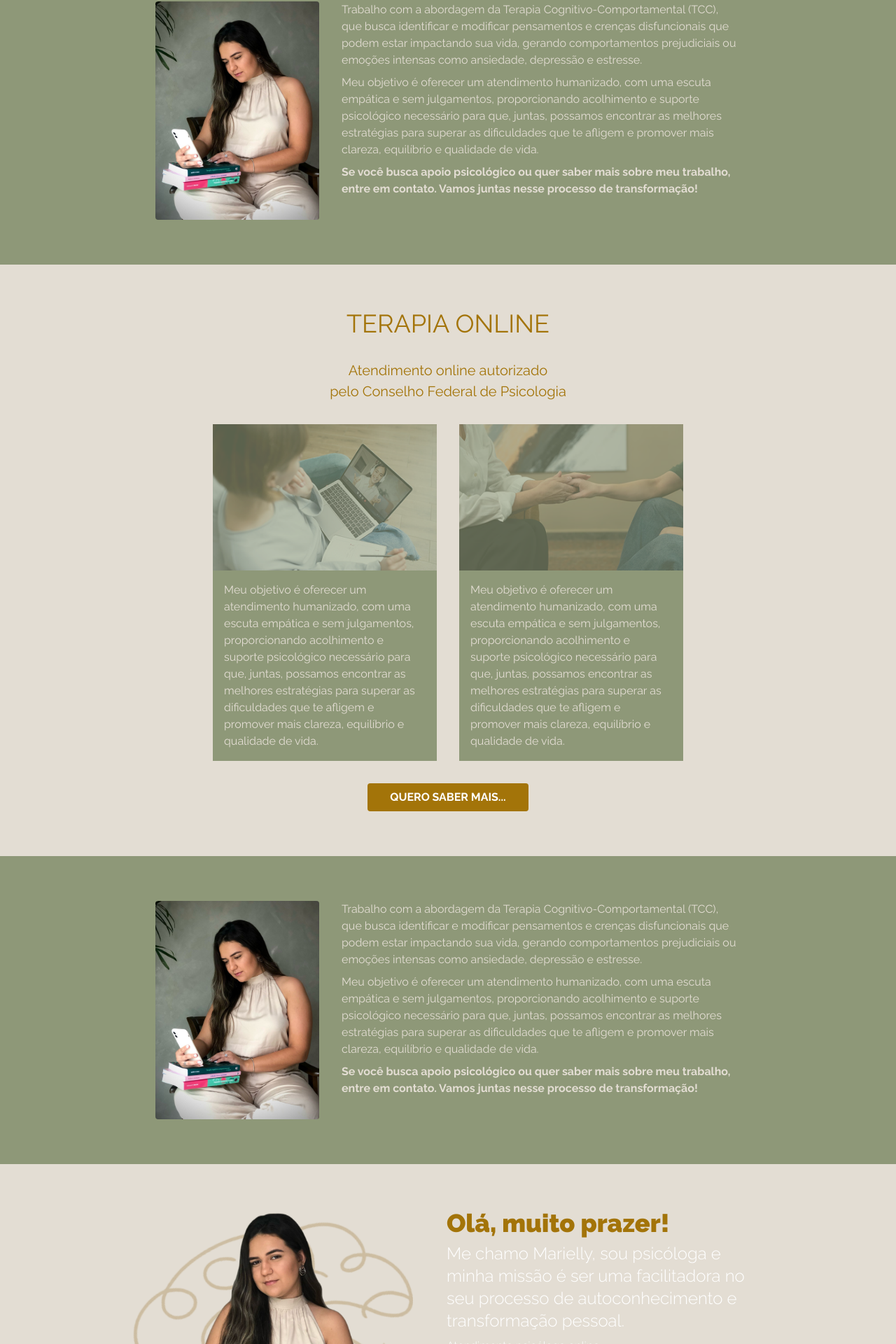
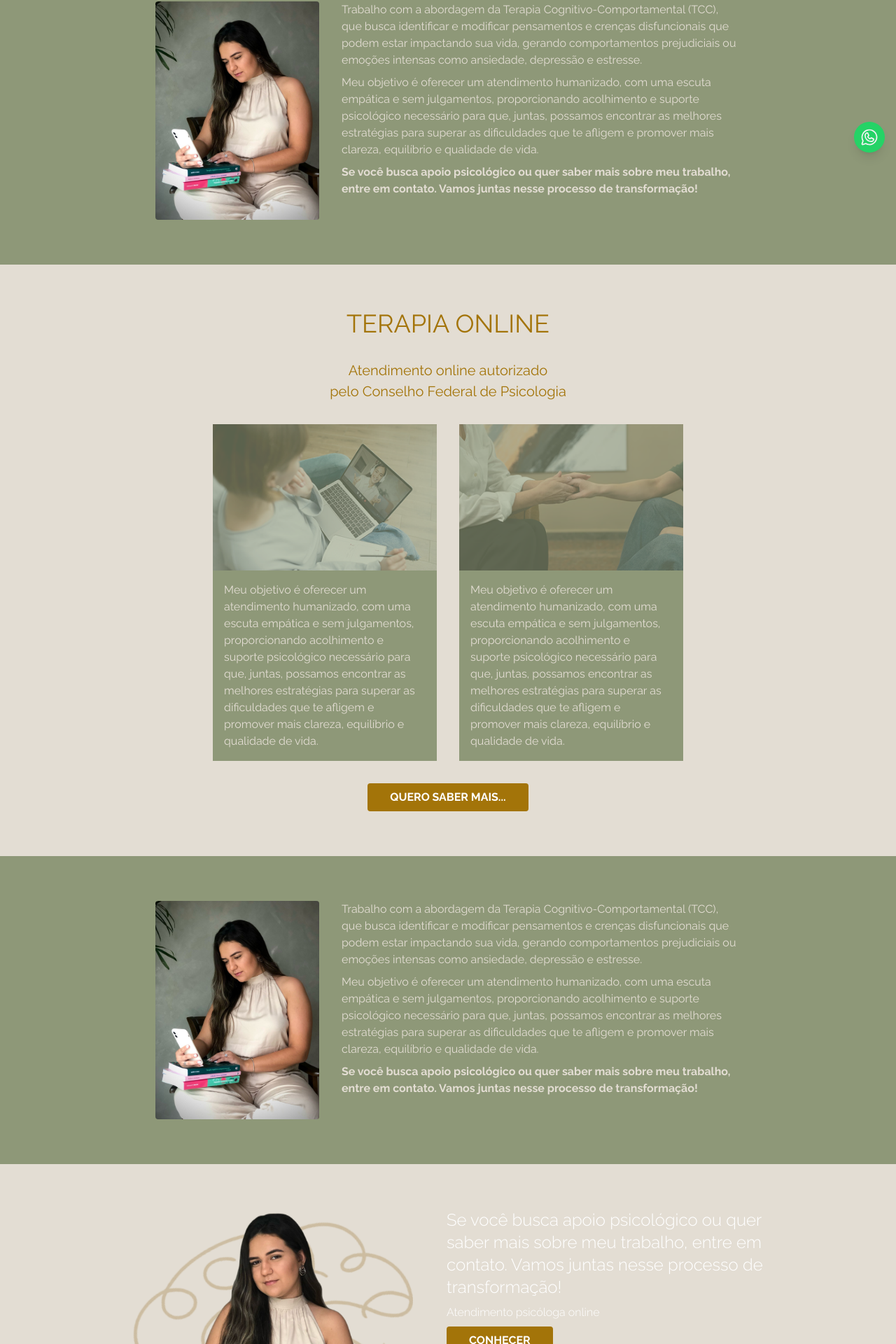
Before and after one commit to brenolapreza/marielly.com.br, a Next.js app: page / in a window 1280 px wide. Shown: the part 566-2486 px from the top of the page at 70% size. Built offline with nearby package versions, Linux system fonts and the light colour scheme.

Commit message:
feat: finaliza

```diff
--- a/package.json
+++ b/package.json
@@ -9,6 +9,7 @@
     "lint": "next lint"
   },
   "dependencies": {
+    "@phosphor-icons/react": "^2.1.7",
     "next": "15.2.4",
     "postcss": "^8.5.3",
     "react": "^19.0.0",
--- a/src/app/globals.css
+++ b/src/app/globals.css
@@ -15,6 +15,7 @@
   --color-primary-200: #DCD0BB;
   --color-secondary: #8E9878;
   --color-tertiary: #A37409;
+  --color-green-1: #25D366
 }
 
 @media (prefers-color-scheme: dark) {
--- a/src/app/page.tsx
+++ b/src/app/page.tsx
@@ -1,9 +1,11 @@
 import { Button } from "@/components/button";
 import { Header } from "@/components/header";
+import { Whatsapp } from "@/components/whatsapp";
 import Image from "next/image";
 
 export default function Home() {
   return (
+    <>
       <main>
         <Header />
         <section className="w-full container flex flex-col md:flex-row md:gap-2 gap-8 justify-center md:justify-between pt-8 md:pt-16">
@@ -44,11 +46,12 @@ export default function Home() {
                 depressão e estresse.
               </p>
               <p className="text-primary">
-              Meu objetivo é oferecer um atendimento humanizado, com uma escuta
-              empática e sem julgamentos, proporcionando acolhimento e suporte
-              psicológico necessário para que, juntas, possamos encontrar as
-              melhores estratégias para superar as dificuldades que te afligem e
-              promover mais clareza, equilíbrio e qualidade de vida.
+                Meu objetivo é oferecer um atendimento humanizado, com uma
+                escuta empática e sem julgamentos, proporcionando acolhimento e
+                suporte psicológico necessário para que, juntas, possamos
+                encontrar as melhores estratégias para superar as dificuldades
+                que te afligem e promover mais clareza, equilíbrio e qualidade
+                de vida.
               </p>
               <p className="text-primary">
                 <strong>
@@ -62,8 +65,10 @@ export default function Home() {
         </section>
         <section className="bg-primary">
           <div className="w-full container flex flex-col md:gap-8 gap-8 justify-center items-center md:justify-center p-8 md:py-16">
-          <h2 className="text-4xl text-center text-tertiary">TERAPIA ONLINE</h2>
-          <p className="text-[20px] text-center text-tertiary text-center ">
+            <h2 className="text-4xl text-center text-tertiary">
+              TERAPIA ONLINE
+            </h2>
+            <p className="text-[20px] text-center text-tertiary">
               Atendimento online autorizado <br /> pelo Conselho Federal de
               Psicologia
             </p>
@@ -80,11 +85,11 @@ export default function Home() {
                 <div className="bg-secondary p-4 h-full">
                   <span className="text-primary">
                     Meu objetivo é oferecer um atendimento humanizado, com uma
-                  escuta empática e sem julgamentos, proporcionando acolhimento
-                  e suporte psicológico necessário para que, juntas, possamos
-                  encontrar as melhores estratégias para superar as dificuldades
-                  que te afligem e promover mais clareza, equilíbrio e qualidade
-                  de vida.
+                    escuta empática e sem julgamentos, proporcionando
+                    acolhimento e suporte psicológico necessário para que,
+                    juntas, possamos encontrar as melhores estratégias para
+                    superar as dificuldades que te afligem e promover mais
+                    clareza, equilíbrio e qualidade de vida.
                   </span>
                 </div>
               </div>
@@ -99,11 +104,11 @@ export default function Home() {
                 <div className="bg-secondary p-4 h-full">
                   <span className="text-primary">
                     Meu objetivo é oferecer um atendimento humanizado, com uma
-                  escuta empática e sem julgamentos, proporcionando acolhimento
-                  e suporte psicológico necessário para que, juntas, possamos
-                  encontrar as melhores estratégias para superar as dificuldades
-                  que te afligem e promover mais clareza, equilíbrio e qualidade
-                  de vida.
+                    escuta empática e sem julgamentos, proporcionando
+                    acolhimento e suporte psicológico necessário para que,
+                    juntas, possamos encontrar as melhores estratégias para
+                    superar as dificuldades que te afligem e promover mais
+                    clareza, equilíbrio e qualidade de vida.
                   </span>
                 </div>
               </div>
@@ -128,11 +133,12 @@ export default function Home() {
                 depressão e estresse.
               </p>
               <p className="text-primary">
-              Meu objetivo é oferecer um atendimento humanizado, com uma escuta
-              empática e sem julgamentos, proporcionando acolhimento e suporte
-              psicológico necessário para que, juntas, possamos encontrar as
-              melhores estratégias para superar as dificuldades que te afligem e
-              promover mais clareza, equilíbrio e qualidade de vida.
+                Meu objetivo é oferecer um atendimento humanizado, com uma
+                escuta empática e sem julgamentos, proporcionando acolhimento e
+                suporte psicológico necessário para que, juntas, possamos
+                encontrar as melhores estratégias para superar as dificuldades
+                que te afligem e promover mais clareza, equilíbrio e qualidade
+                de vida.
               </p>
               <p className="text-primary">
                 <strong>
@@ -152,18 +158,17 @@ export default function Home() {
             height={400}
           />
           <div className="flex flex-col gap-4 md:gap-2 items-center md:items-start">
-          <h1 className="font-black text-tertiary text-4xl text-center md:text-start">
-            Olá, muito prazer!
-          </h1>
             <h2 className="font-light text-2xl text-center  md:text-start">
-            Me chamo Marielly, sou psicóloga e minha missão é ser uma
-            facilitadora no seu processo de autoconhecimento e transformação
-            pessoal.
+              Se você busca apoio psicológico ou quer saber mais sobre meu
+              trabalho, entre em contato. Vamos juntas nesse processo de
+              transformação!
             </h2>
             <h3 className="font-light">Atendimento psicóloga online</h3>
             <Button>Conhecer</Button>
           </div>
         </section>
       </main>
+      <Whatsapp />
+    </>
   );
 }
--- /dev/null
+++ b/src/components/whatsapp/index.tsx
@@ -0,0 +1,9 @@
+import { WhatsappLogo } from "@phosphor-icons/react/dist/ssr";
+
+export const Whatsapp = () => {
+  return (
+    <div className="cursor-pointer fixed bottom-4 right-4 bg-green-1 rounded-full p-2 shadow-lg hover:shadow-xl transition-all duration-300">
+      <WhatsappLogo color="#f2f2f2" size={28} />
+    </div>
+  );
+};
```
Also changed, not shown: 1 other file (tests, documents, lock files or other folders). Lines whose indentation alone changed are shown as unchanged.
